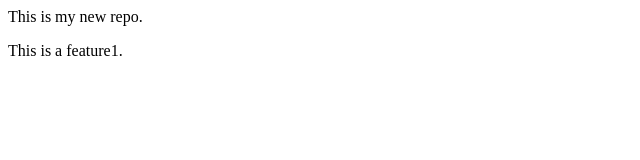
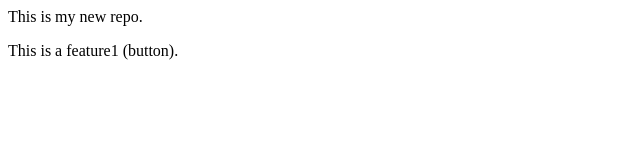
Before and after one commit to Udita2005/localRepo, a plain HTML site: page index.html in a window 1280 px wide. Shown: the full height of the page, 0-640 px from the left. Drawn offline with Linux system fonts and the light colour scheme.

Commit message:
Add button

```diff
--- a/index.html
+++ b/index.html
@@ -1,2 +1,2 @@
 <p>This is my new repo.</p>
-<p>This is a feature1.</p>
+<p>This is a feature1 (button).</p>
```
